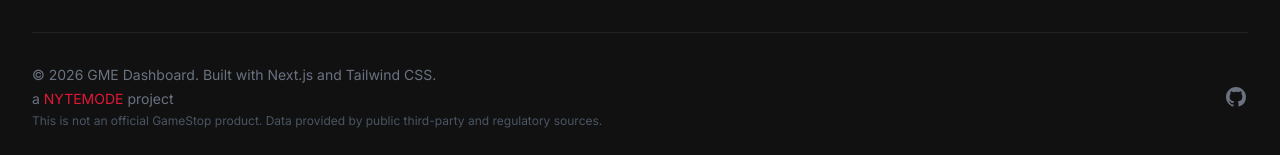
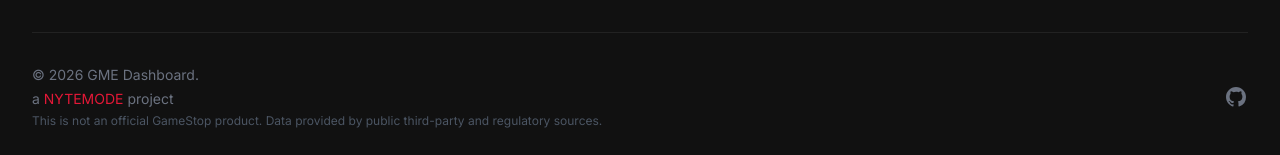
Before and after one commit to NYTEMODEONLY/gmedash, a Next.js app: page / in a window 1280 px wide. Shown: the part 3152-3307 px from the top of the page. Built offline with nearby package versions, Linux system fonts and the light colour scheme; no server answers.

Commit message:
Remove footer tech stack text

```diff
--- a/components/Footer.tsx
+++ b/components/Footer.tsx
@@ -145,7 +145,7 @@ export default function Footer() {
         <div className="mt-8 pt-8 border-t border-gray-200 dark:border-gme-dark-300">
           <div className="flex flex-col md:flex-row justify-between items-center">
             <div className="text-sm text-gray-500 dark:text-gray-500 mb-4 md:mb-0">
-              <p>&copy; {new Date().getFullYear()} GME Dashboard. Built with Next.js and Tailwind CSS.</p>
+              <p>&copy; {new Date().getFullYear()} GME Dashboard.</p>
               <p className="mt-1">
                 a <a href="https://nytemode.com" target="_blank" rel="noopener noreferrer" className="text-gme-red hover:underline">NYTEMODE</a> project
               </p>
```
